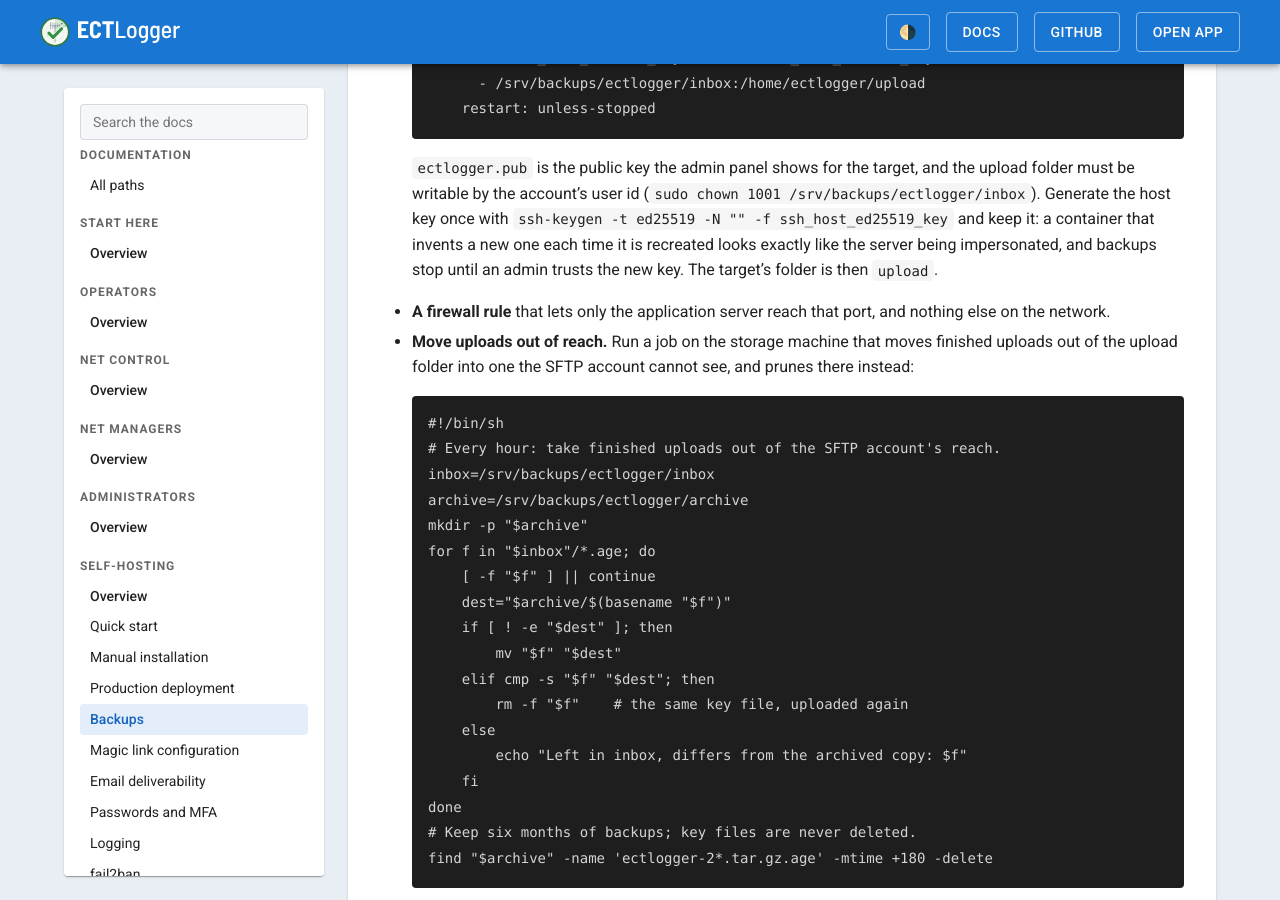
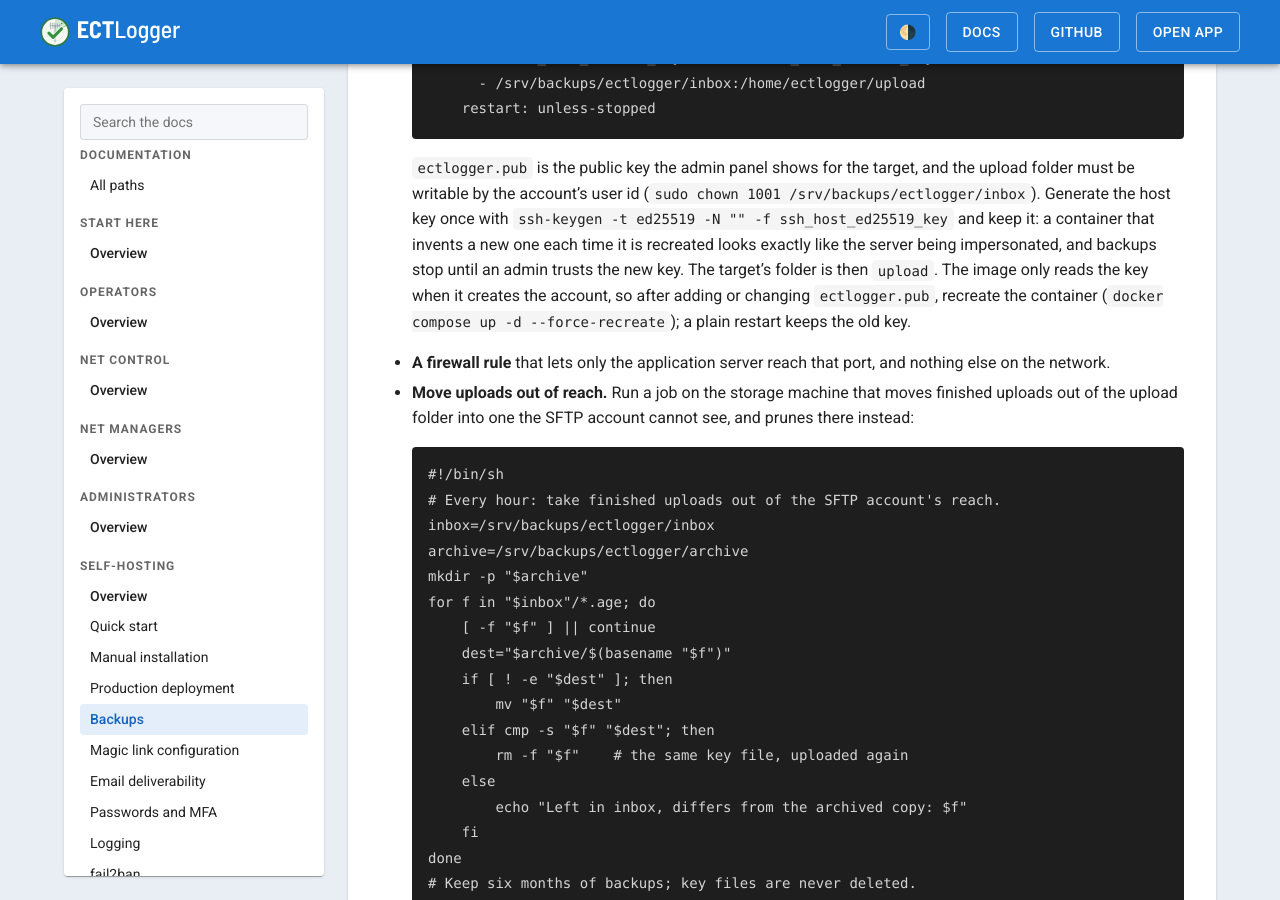
Before and after one commit to bradbrownjr/ectlogger, a Jekyll site: the page built from docs/self-hosting/backups.md, in a window 1280 px wide and 900 px high, scrolled down 4249 px. Built offline with Jekyll 4.4.1, drawn with Linux system fonts in a browser that asks for light colours; comment, search, counter and statistics services are not loaded.

Commit message:
Docs: a new SFTP drop point key needs a container recreate, not a restart
Co-Authored-By: Claude Opus 5.5 <noreply@anthropic.com>
Claude-Session: https://claude.ai/code/session_01Dz2y8UqRYDV67EQZaZUje3

````diff
--- a/docs/self-hosting/backups.md
+++ b/docs/self-hosting/backups.md
@@ -131,7 +131,7 @@ An off-site target that the application server can log into is also one an intru
       restart: unless-stopped
   ```
 
-  `ectlogger.pub` is the public key the admin panel shows for the target, and the upload folder must be writable by the account's user id (`sudo chown 1001 /srv/backups/ectlogger/inbox`). Generate the host key once with `ssh-keygen -t ed25519 -N "" -f ssh_host_ed25519_key` and keep it: a container that invents a new one each time it is recreated looks exactly like the server being impersonated, and backups stop until an admin trusts the new key. The target's folder is then `upload`.
+  `ectlogger.pub` is the public key the admin panel shows for the target, and the upload folder must be writable by the account's user id (`sudo chown 1001 /srv/backups/ectlogger/inbox`). Generate the host key once with `ssh-keygen -t ed25519 -N "" -f ssh_host_ed25519_key` and keep it: a container that invents a new one each time it is recreated looks exactly like the server being impersonated, and backups stop until an admin trusts the new key. The target's folder is then `upload`. The image only reads the key when it creates the account, so after adding or changing `ectlogger.pub`, recreate the container (`docker compose up -d --force-recreate`); a plain restart keeps the old key.
 - **A firewall rule** that lets only the application server reach that port, and nothing else on the network.
 - **Move uploads out of reach.** Run a job on the storage machine that moves finished uploads out of the upload folder into one the SFTP account cannot see, and prunes there instead:
 
````
